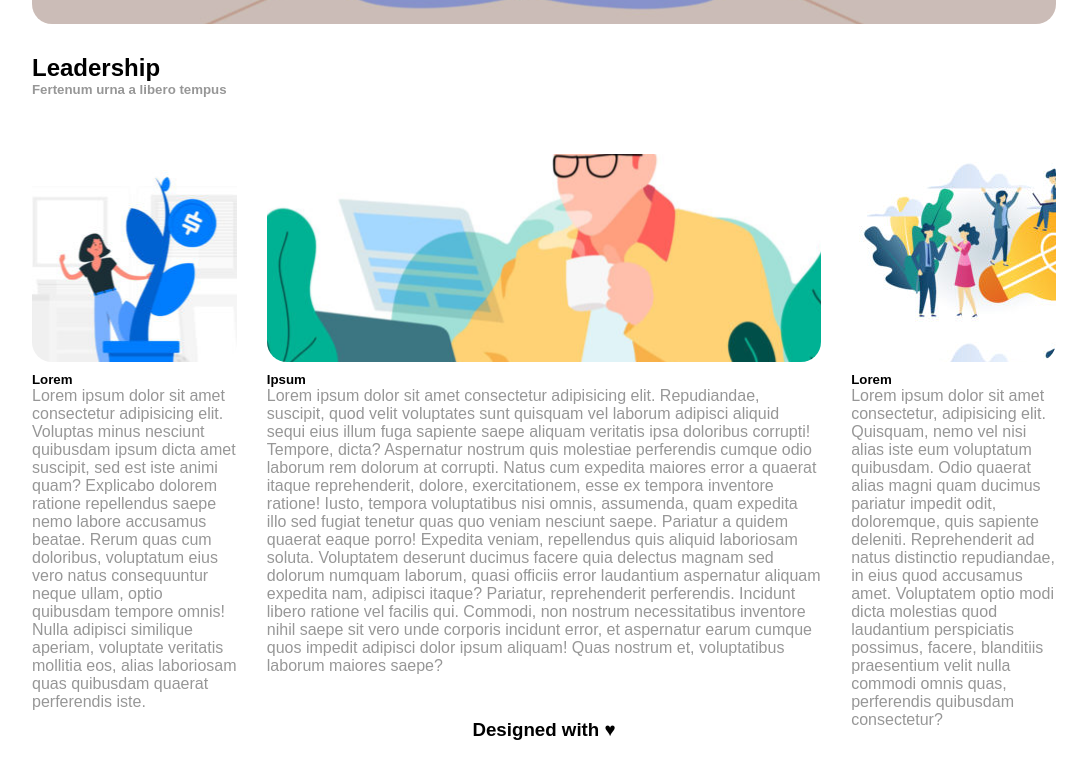
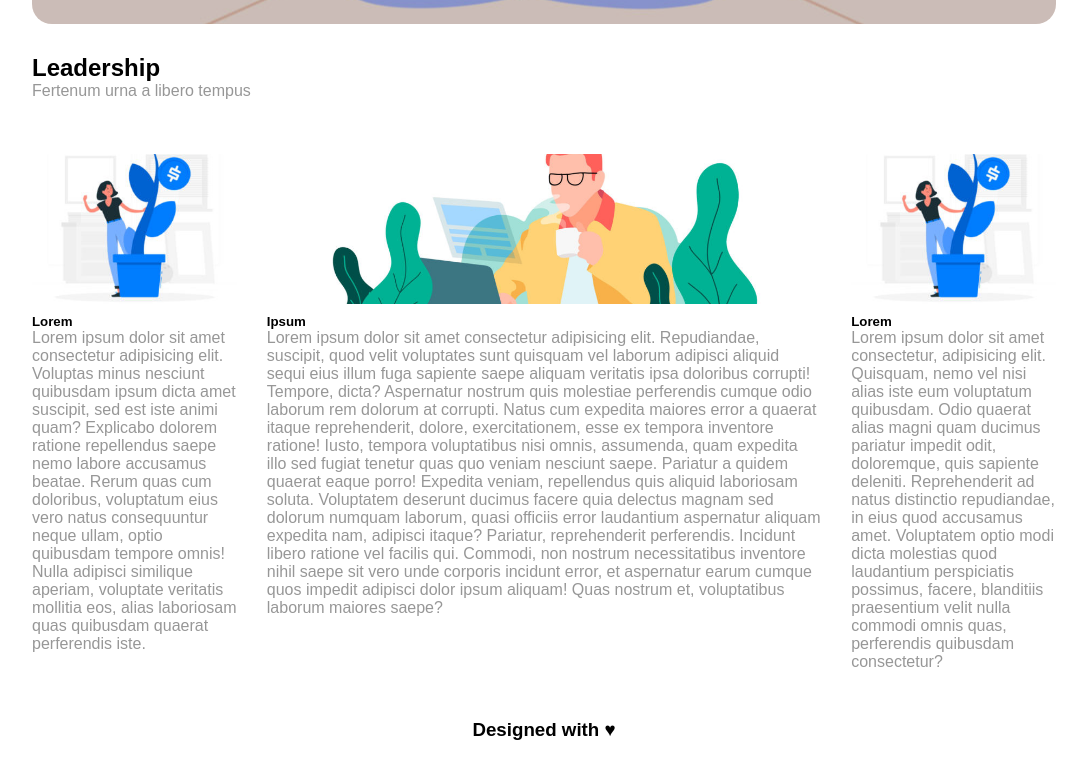
Before and after one commit to sertech89/htmlcss-wp, a plain HTML site: page index.html in a window 1280 px wide. Shown: the part 653-1432 px from the top of the page, without its empty margins (96-1183 px from the left). Drawn offline with Linux system fonts and the light colour scheme.

Commit message:
correzioni formattazioni immagini ultimo quadrante

```diff
--- a/asset/style.css
+++ b/asset/style.css
@@ -35,6 +35,7 @@ main{
     bottom: 130px;
     left: 50px;
     font-size: 2em;
+    /* font-weight: bold; */
 }
 
 .scritta-over2{
@@ -47,7 +48,10 @@ main{
 .box-yellow{
     width: 100%;
     height: 500px;
+    /* IMPORTANTE USARE UN ALTEZZA FISSA */
     background-image: url("./img/banner.jpg");
+    background-repeat: no-repeat;
+    background-size: cover;
     background-position: center;
     border-radius: 20px;
 }
@@ -59,7 +63,7 @@ main{
 }
 
 .img-box-blu1{
-    background-image: url("./img/img-1.jpg");
+
     background-size: auto;
     background-position: top;
     background-repeat: no-repeat, repeat;
@@ -69,7 +73,7 @@ main{
 }
 
 .img-box-blu2{
-    background-image: url("./img/banner-2.jpg");
+
     background-size: auto;
     background-position: center;
     border-radius: 20px;
@@ -78,12 +82,36 @@ main{
 }
 
 .img-box-blu3{
-    background-image: url("./img/img-3.jpg");
+
     /* background-repeat: no-repeat, repeat; */
     background-size: auto;
     border-radius: 20px;
     height: 40%;
     margin-bottom: 10px;
+}
+
+#img-c-1{
+    background-image: url("./img/img-1.jpg");
+}
+
+
+#img-c-2{
+    background-image: url("./img/banner-2.jpg");
+}
+
+
+#img-c-3{
+    background-image: url("./img/img-3.jpg");
+}
+
+.img-column{
+    width: 100%;
+    height: 150px;
+    background-repeat: no-repeat;
+    background-size: cover;
+    background-position: center;
+    border-radius: 20px;
+    position:relative;
 }
 
 #sottotitolo, p{
@@ -129,6 +157,8 @@ footer{
 
 .Logo{
     height: 50px;
+    border-right: 1px solid black;
+    padding-right: 10px;
 }
 
 li{
--- a/index.html
+++ b/index.html
@@ -58,20 +58,21 @@
             <!-- INTESTAZIONE -->
             <div class="box-azzurro" >
                 <h2>Leadership</h2>
-                <h5 id="sottotitolo">Fertenum urna a libero tempus</h5>
+                <p id="sottotitolo">Fertenum urna a libero tempus </p>
             </div>
 
             <!-- PRIMA IMMAGINE -->
-            <div class="box-azzurro sx" >
-                <div class="img-box-blu1"></div>
+            <div class="box-azzurro sx clearfix" >
+                <!-- manca il crearfix -->
+                <div class="img-box-blu1 img-column" id="img-c-1"></div>
                 <h5><strong>Lorem</strong></h5>
                 <p>Lorem ipsum dolor sit amet consectetur adipisicing elit. Voluptas minus nesciunt quibusdam ipsum dicta amet suscipit, sed est iste animi quam? Explicabo dolorem ratione repellendus saepe nemo labore accusamus beatae.
                 Rerum quas cum doloribus, voluptatum eius vero natus consequuntur neque ullam, optio quibusdam tempore omnis! Nulla adipisci similique aperiam, voluptate veritatis mollitia eos, alias laboriosam quas quibusdam quaerat perferendis iste.</p>
             </div>
 
             <!-- SECONDA IMMAGINE -->
-            <div class="box-azzurro cc" >
-                <div class="img-box-blu2"></div>
+            <div class="box-azzurro cc clearfix" >
+                <div class="img-box-blu2 img-column" id="img-c-2"></div>
                 <h5><strong>Ipsum</strong></h5>
                 <p>Lorem ipsum dolor sit amet consectetur adipisicing elit. Repudiandae, suscipit, quod velit voluptates sunt quisquam vel laborum adipisci aliquid sequi eius illum fuga sapiente saepe aliquam veritatis ipsa doloribus corrupti!
                 Tempore, dicta? Aspernatur nostrum quis molestiae perferendis cumque odio laborum rem dolorum at corrupti. Natus cum expedita maiores error a quaerat itaque reprehenderit, dolore, exercitationem, esse ex tempora inventore ratione!
@@ -81,8 +82,8 @@
             </div>
 
             <!-- TERZA IMMAGINE -->
-            <div class="box-azzurro dx" >
-                <div class="img-box-blu3"></div>
+            <div class="box-azzurro dx clearfix" >
+                <div class="img-box-blu3 img-column" id="img-c-1"></div>
                 <h5><strong>Lorem</strong></h5>
                 <p>Lorem ipsum dolor sit amet consectetur, adipisicing elit. Quisquam, nemo vel nisi alias iste eum voluptatum quibusdam. Odio quaerat alias magni quam ducimus pariatur impedit odit, doloremque, quis sapiente deleniti.
                 Reprehenderit ad natus distinctio repudiandae, in eius quod accusamus amet. Voluptatem optio modi dicta molestias quod laudantium perspiciatis possimus, facere, blanditiis praesentium velit nulla commodi omnis quas, perferendis quibusdam consectetur?</p>
```
